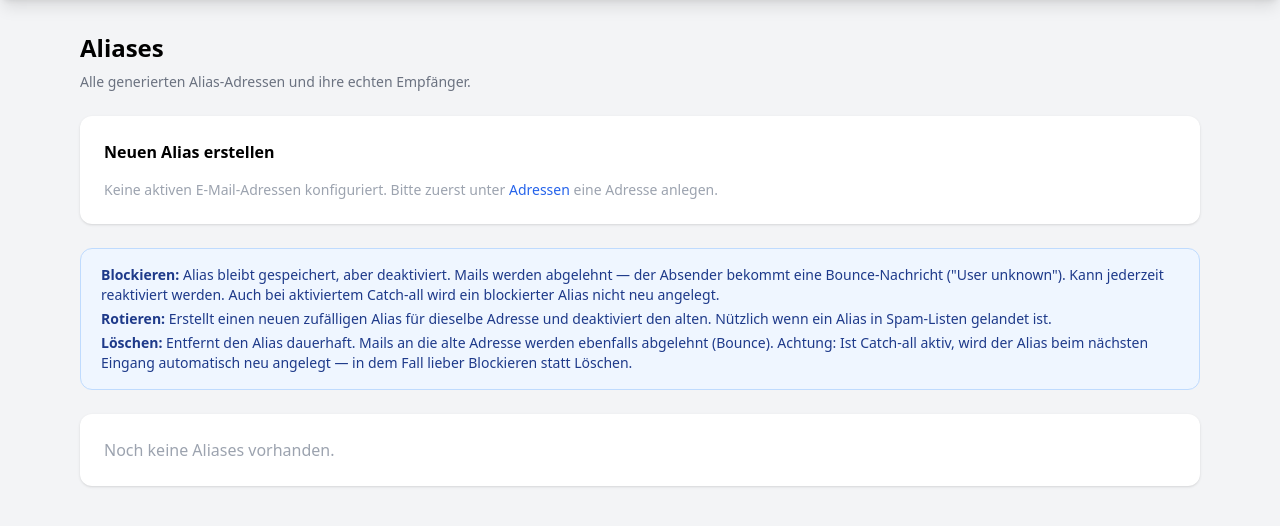
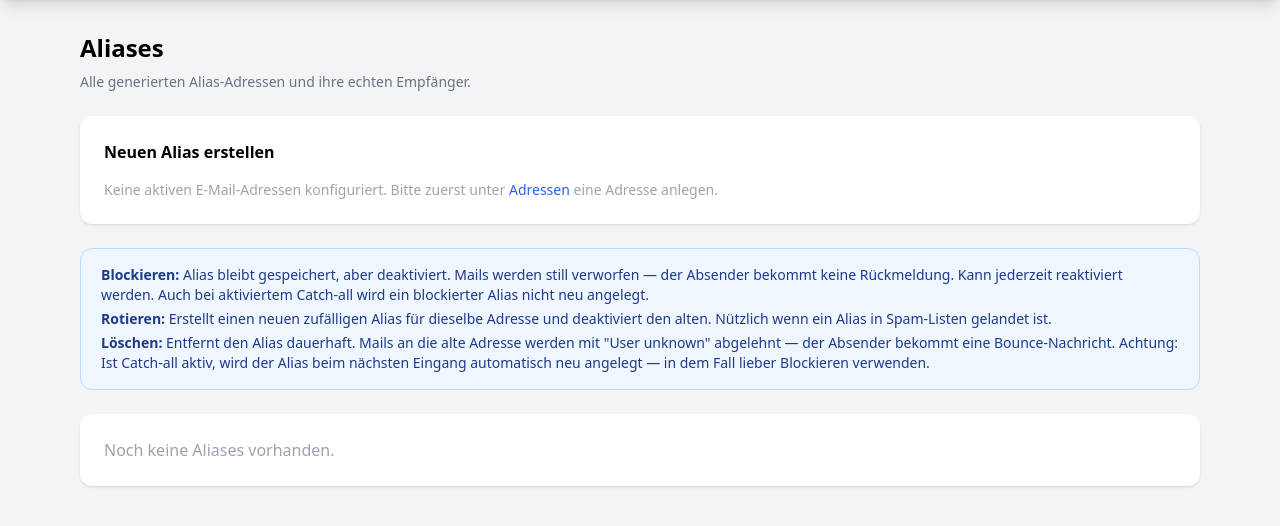
Before and after one commit to boernie77/EmailRelay, a FastAPI app: template alias-api/templates/aliases.html in a window 1280 px wide. Shown: the part 53-579 px from the top of the page. Run offline with FastAPI, Linux system fonts and the light colour scheme; the template is opened without the code that fills it, so the values that code supplies are empty; some libraries are stand-ins or nearby versions.

Commit message:
Auto-update: 2026-03-24 10:03

```diff
--- a/alias-api/templates/aliases.html
+++ b/alias-api/templates/aliases.html
@@ -35,9 +35,9 @@
 
 <!-- Legende -->
 <div class="bg-blue-50 border border-blue-200 rounded-xl px-5 py-4 mb-6 text-sm text-blue-900 space-y-1">
-  <p><strong>Blockieren:</strong> Alias bleibt gespeichert, aber deaktiviert. Mails werden abgelehnt — der Absender bekommt eine Bounce-Nachricht ("User unknown"). Kann jederzeit reaktiviert werden. Auch bei aktiviertem Catch-all wird ein blockierter Alias nicht neu angelegt.</p>
+  <p><strong>Blockieren:</strong> Alias bleibt gespeichert, aber deaktiviert. Mails werden still verworfen — der Absender bekommt keine Rückmeldung. Kann jederzeit reaktiviert werden. Auch bei aktiviertem Catch-all wird ein blockierter Alias nicht neu angelegt.</p>
   <p><strong>Rotieren:</strong> Erstellt einen neuen zufälligen Alias für dieselbe Adresse und deaktiviert den alten. Nützlich wenn ein Alias in Spam-Listen gelandet ist.</p>
-  <p><strong>Löschen:</strong> Entfernt den Alias dauerhaft. Mails an die alte Adresse werden ebenfalls abgelehnt (Bounce). Achtung: Ist Catch-all aktiv, wird der Alias beim nächsten Eingang automatisch neu angelegt — in dem Fall lieber Blockieren statt Löschen.</p>
+  <p><strong>Löschen:</strong> Entfernt den Alias dauerhaft. Mails an die alte Adresse werden mit "User unknown" abgelehnt — der Absender bekommt eine Bounce-Nachricht. Achtung: Ist Catch-all aktiv, wird der Alias beim nächsten Eingang automatisch neu angelegt — in dem Fall lieber Blockieren verwenden.</p>
 </div>
 
 <!-- Alias-Liste -->
```
